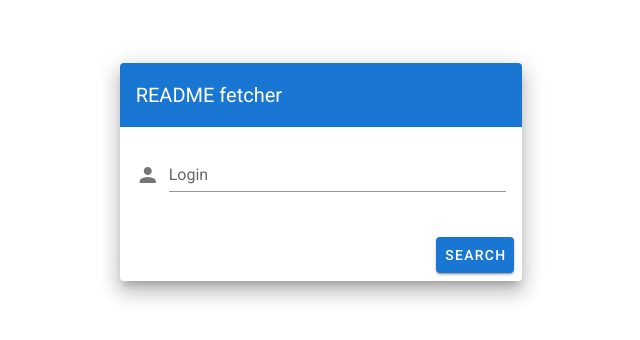
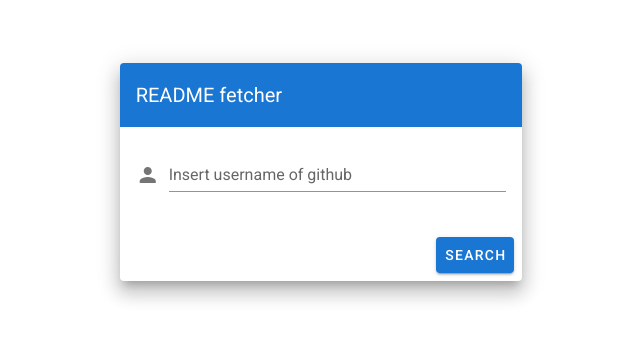
Before and after one commit to doyoque/vuetify-practice, a Vue app: page / in a window 1280 px wide. Shown: the part 228-568 px from the top of the page, without its empty margins (319-959 px from the left). Built offline with nearby package versions, Linux system fonts and the light colour scheme.

Commit message:
change placeholder input

```diff
--- a/src/components/HelloWorld.vue
+++ b/src/components/HelloWorld.vue
@@ -26,8 +26,8 @@
               <v-card-text>
                 <v-form>
                   <v-text-field
-                    label="Login"
-                    name="login"
+                    label="Insert username of github"
+                    name="username"
                     prepend-icon="person"
                     type="text"
                     :rules="rules"
```
